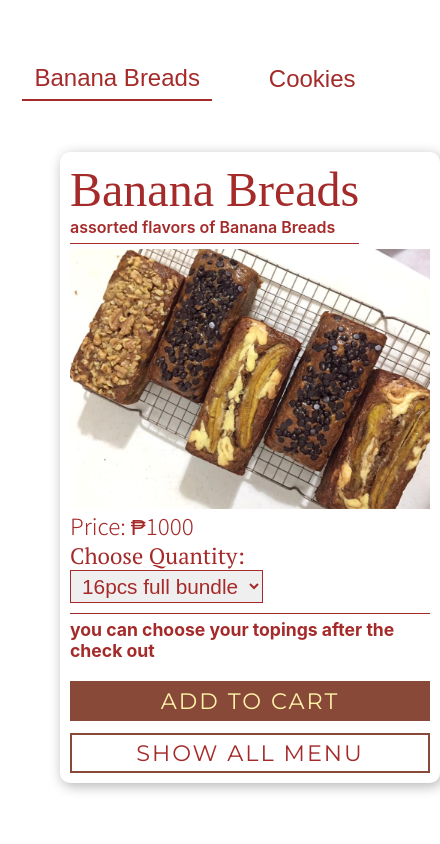
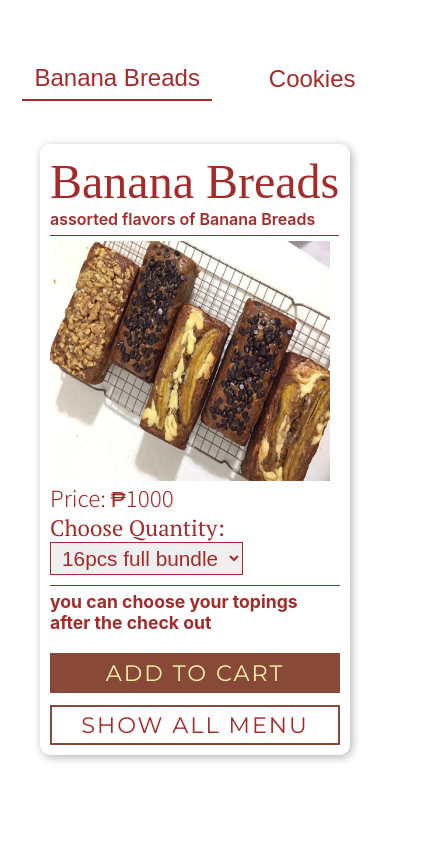
Before and after one commit to rafael-29/bakedbyart, a React (Create React App) app: page / in a window 390 px wide. Shown: the part 900-1744 px from the top of the page, 440 px wide, since content can reach past the window. Built offline with nearby package versions, Linux system fonts and the light colour scheme; a web font is replaced by a local one.

Commit message:
fixed mobile size

```diff
--- a/src/styles/mediaq.scss
+++ b/src/styles/mediaq.scss
@@ -176,12 +176,16 @@ display: none;
         .bundle-order{
             margin: 0 auto;
             height: auto;
-            box-shadow: 2px 3px 13px rgba(0,0,0,.3);
-            width: 380px;
+            box-shadow: 2px 2px 10px rgba(0,0,0,.3);
+            width: 310px;
+        }
+        .banana-breads{
+
+        padding: 12px;
         }
         .another-imgbx{
-            width: 360px;
-            height: 260px;
+            width: 280px;
+            height: 240px;
             .another-img{
             height: 100%;
             width: 100%;
--- a/src/styles/styles.css
+++ b/src/styles/styles.css
@@ -2604,13 +2604,16 @@ footer {
   .bundle-order {
     margin: 0 auto;
     height: auto;
-    -webkit-box-shadow: 2px 3px 13px rgba(0, 0, 0, 0.3);
-            box-shadow: 2px 3px 13px rgba(0, 0, 0, 0.3);
-    width: 380px;
+    -webkit-box-shadow: 2px 2px 10px rgba(0, 0, 0, 0.3);
+            box-shadow: 2px 2px 10px rgba(0, 0, 0, 0.3);
+    width: 310px;
+  }
+  .banana-breads {
+    padding: 12px;
   }
   .another-imgbx {
-    width: 360px;
-    height: 260px;
+    width: 280px;
+    height: 240px;
   }
   .another-imgbx .another-img {
     height: 100%;
```
Also changed, not shown: 2 other files (tests, documents, lock files or other folders).
